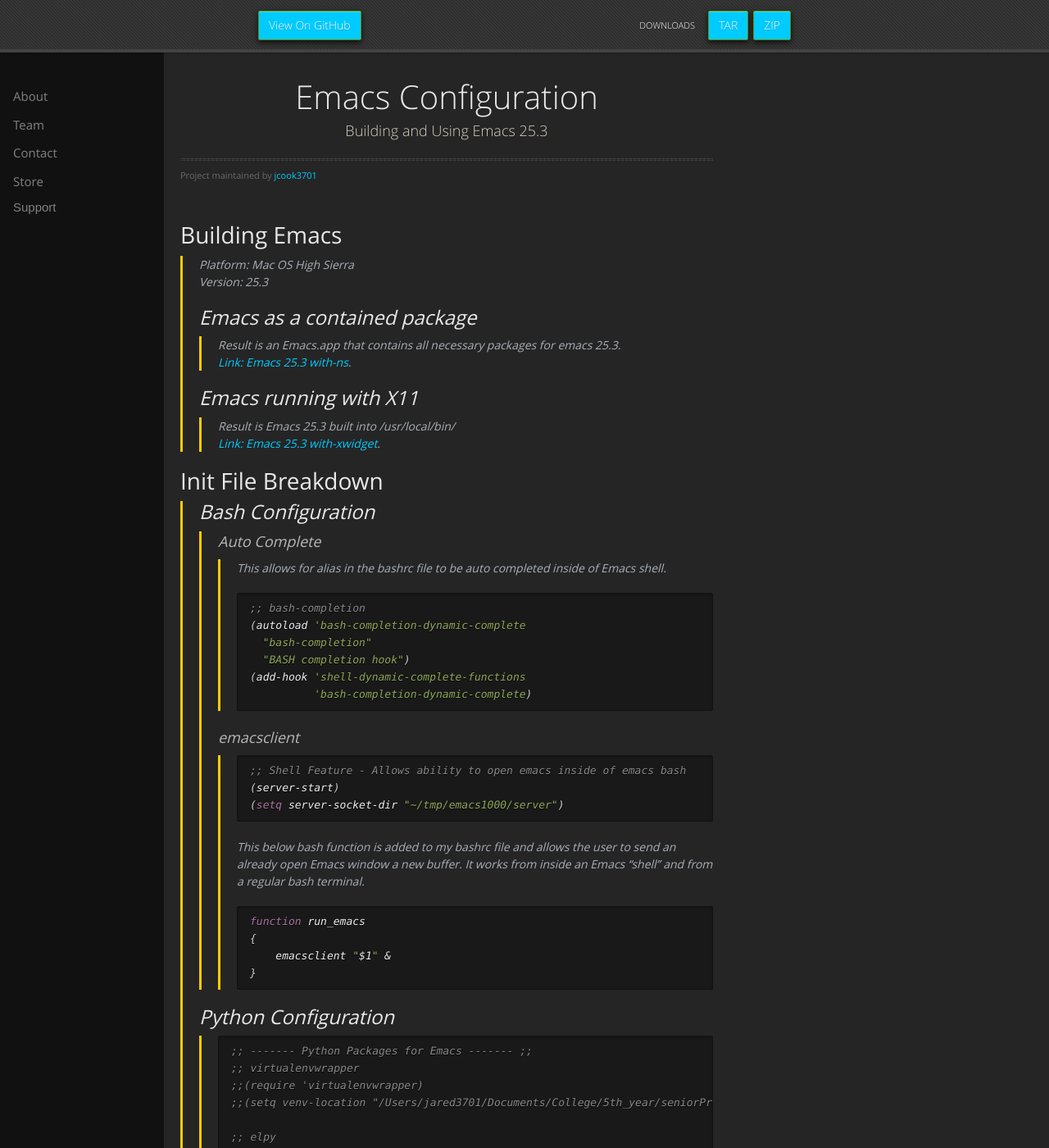
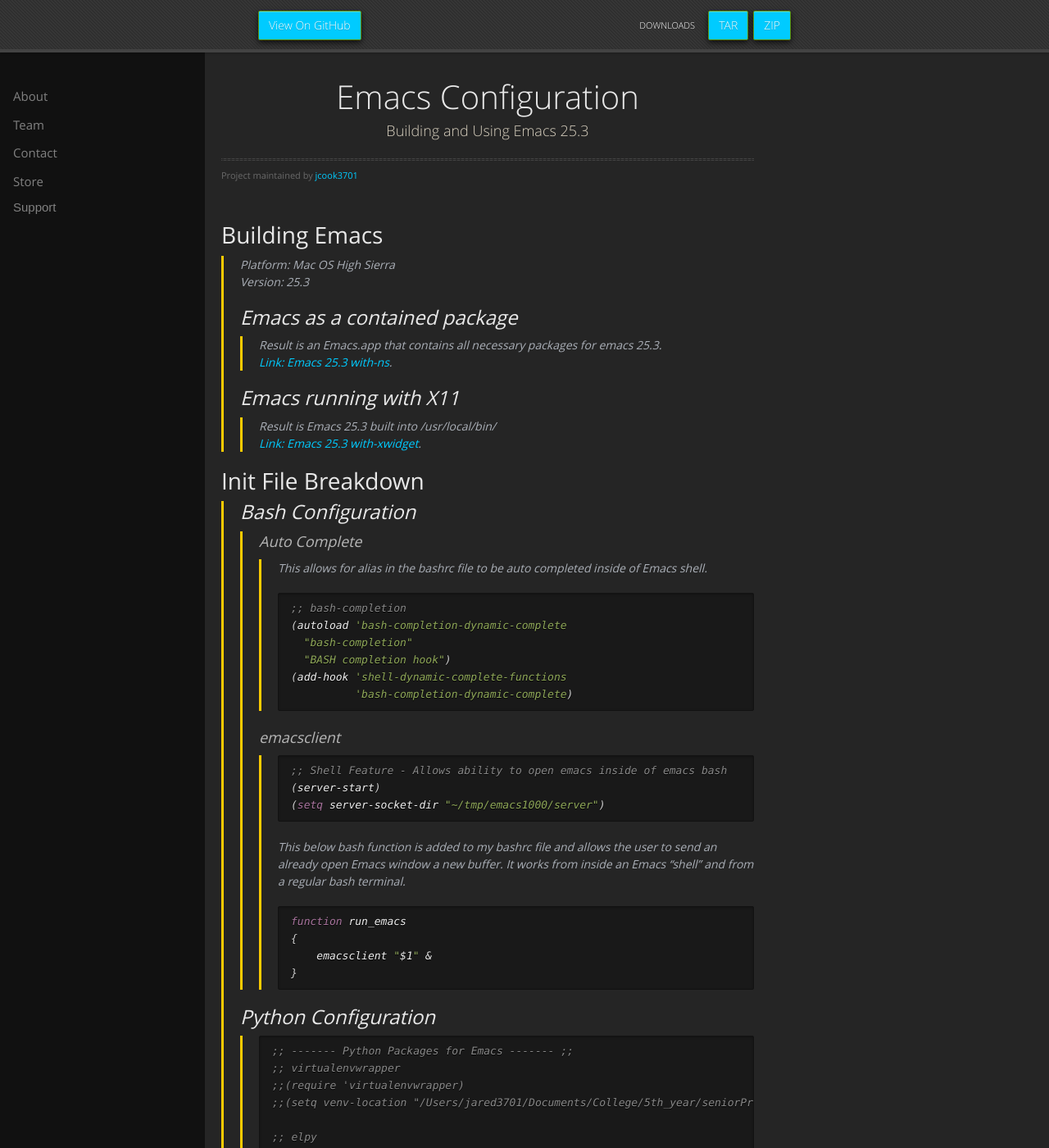
Before and after one commit to jcook3701/emacs_configuration, a Jekyll site: the page built from docs/index.md, in a window 1280 px wide and 1400 px high. Shown: the whole window at 82% size. Built offline with Jekyll 4.4.1, drawn with Linux system fonts in a browser that asks for light colours; our own code applies the rules of GitHub Pages for plain Markdown files.

Commit message:
testing custom nav bar

```diff
--- a/docs/_sass/jekyll-theme-midnight.scss
+++ b/docs/_sass/jekyll-theme-midnight.scss
@@ -31,7 +31,7 @@
 /* Fixed sidenav, full height */
 .sidenav {
   height: 100%;
-  width: 200px;
+  width: 250px;
   position: fixed;
   z-index: 1;
   top: 0;
@@ -162,7 +162,7 @@ strong {
 }
 
 .wrapper {
-  margin-left: 200px;
+  margin-left: 250px;
   max-width:650px;
   /*margin:0 auto;*/
   position:relative;
```
